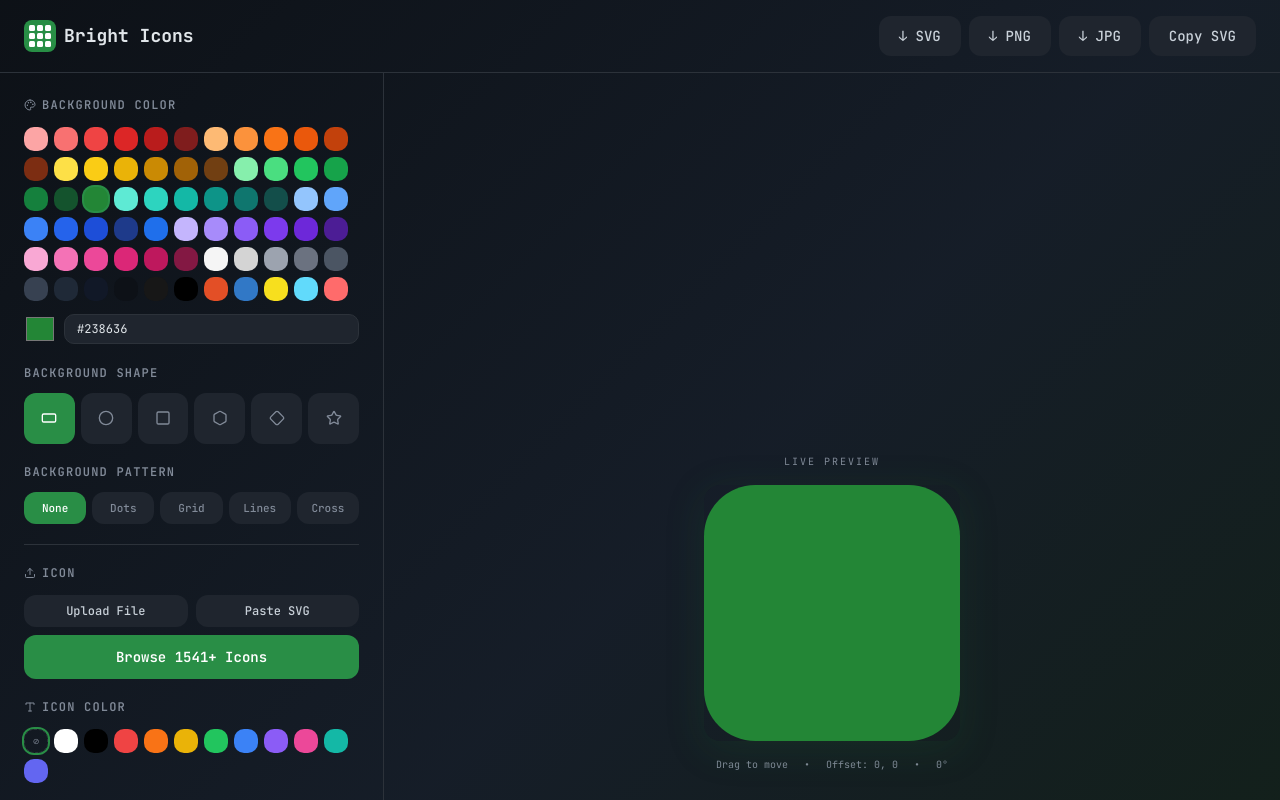
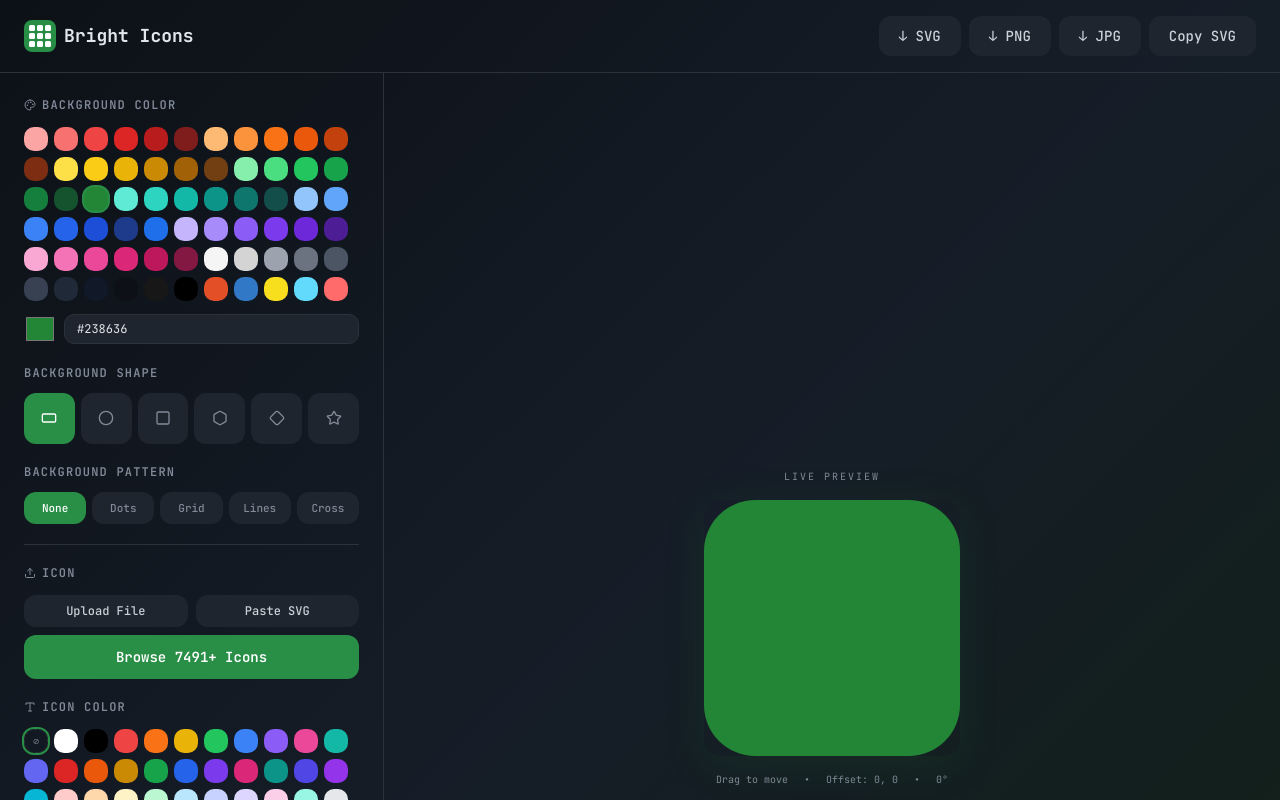
Before and after one commit to nikomarinovic/Bright-icons, a React (Vite) app: page /editor in a window 1280 px wide. Shown: the top 800 px of the page. Built offline with nearby package versions, Linux system fonts and the light colour scheme; the HTML template or start-up script is replaced by a standard one.

Commit message:
Merge Tabler icons into IconPicker for expanded icon library and added more colors

```diff
--- a/src/components/editor/ControlsPanel.tsx
+++ b/src/components/editor/ControlsPanel.tsx
@@ -54,8 +54,45 @@ const BG_PATTERNS: { value: BgPattern; label: string }[] = [
 ];
 
 const ICON_COLORS = [
-  null, "#ffffff", "#000000", "#ef4444", "#f97316", "#eab308",
-  "#22c55e", "#3b82f6", "#8b5cf6", "#ec4899", "#14b8a6", "#6366f1",
+  null,
+  "#ffffff",
+  "#000000",
+
+  // original
+  "#ef4444",
+  "#f97316",
+  "#eab308",
+  "#22c55e",
+  "#3b82f6",
+  "#8b5cf6",
+  "#ec4899",
+  "#14b8a6",
+  "#6366f1",
+
+  // vibrant
+  "#dc2626",
+  "#ea580c",
+  "#ca8a04",
+  "#16a34a",
+  "#2563eb",
+  "#7c3aed",
+  "#db2777",
+  "#0d9488",
+  "#4f46e5",
+  "#9333ea",
+  "#06b6d4",
+
+  // pastel
+  "#fecaca",
+  "#fed7aa",
+  "#fef3c7",
+  "#bbf7d0",
+  "#bae6fd",
+  "#c7d2fe",
+  "#ddd6fe",
+  "#fbcfe8",
+  "#99f6e4",
+  "#e5e7eb",
 ];
 
 const SectionHeader = ({ children }: { children: React.ReactNode }) => (
--- a/src/components/editor/IconPicker.tsx
+++ b/src/components/editor/IconPicker.tsx
@@ -1,5 +1,6 @@
 import { useState, useMemo } from "react";
 import { icons, type LucideIcon } from "lucide-react";
+import * as TablerIcons from "@tabler/icons-react";
 import {
   Dialog,
   DialogContent,
@@ -11,12 +12,23 @@ import {
 // Deduplicate icons (lucide exports many aliases per icon)
 const seen = new Set<unknown>();
 const ICON_ENTRIES: [string, LucideIcon][] = [];
+
+// Add Lucide icons
 for (const [name, component] of Object.entries(icons)) {
   if (name.endsWith("Icon") || name.startsWith("Lucide")) continue;
   if (seen.has(component)) continue;
   seen.add(component);
   ICON_ENTRIES.push([name, component as LucideIcon]);
 }
+
+// Add Tabler icons
+for (const [name, component] of Object.entries(TablerIcons)) {
+  if (name.endsWith("Icon")) continue; // skip aliases
+  if (seen.has(component)) continue;
+  seen.add(component);
+  ICON_ENTRIES.push([`Tabler${name}`, component as LucideIcon]);
+}
+
 ICON_ENTRIES.sort((a, b) => a[0].localeCompare(b[0]));
 
 // Convert PascalCase to readable
```
